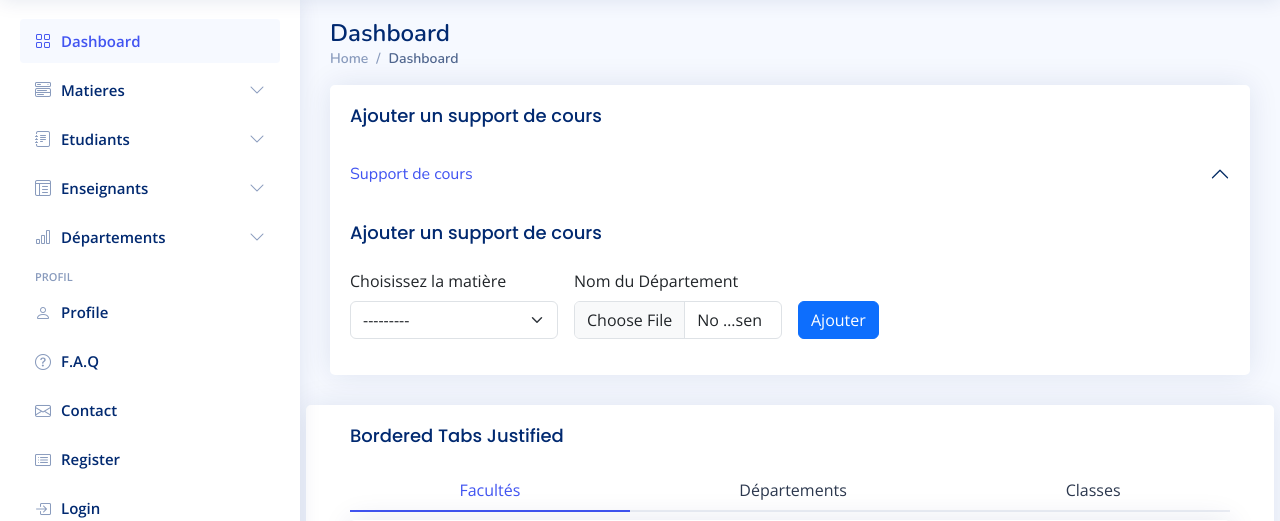
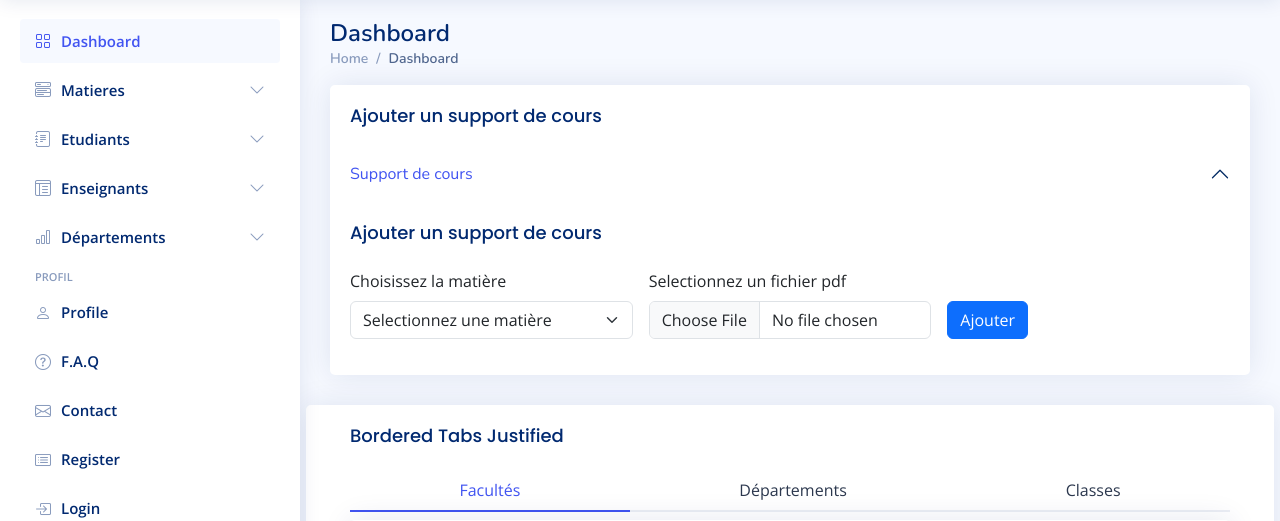
Before and after one commit to nsd-design/pgpul, a Django app: page /cours/support/ in a window 1280 px wide, after a click on "Support de cours". Shown: the part 61-582 px from the top of the page. Run offline with Django 4.2, Linux system fonts and the light colour scheme; a user stored in the database is signed in; tables that the repository leaves empty hold one stand-in row (values such as "Sample post"); some libraries are stand-ins or nearby versions.

Commit message:
Load les matieres du departement de user

```diff
--- a/pgpul_admin/templates/pgpul_admin/pages/support_cours.html
+++ b/pgpul_admin/templates/pgpul_admin/pages/support_cours.html
@@ -32,14 +32,24 @@
                         <form method="POST" action="{{ support_cours }}" class="row g-3" enctype="multipart/form-data" id="support_cours_form">
                             {% csrf_token %}
 
-                            <div class="col-md-3">
-                                <label for="id_matiere_support" class="form-label">Choisissez la matière</label>
-                                {{ form.matiere_support | as_crispy_field}}
+                            <div class="col-md-4">
+                                <label for="matiere_support" class="form-label">Choisissez la matière</label>
+                                <div class="col-sm-12">
+
+                                <select class="form-select" name="matiere_support" aria-label="Default select example" id="matiere_support">
+                                  <option>Selectionnez une matière</option>
+                                    {% for matiere in matieres %}
+                                  <option value="{{ matiere.id }}">{{ matiere.nom_mat }}</option>
+                                  {% endfor %}
+                                </select>
+                                </div>
                             </div>
 
-                            <div class="col-md-3">
-                                <label for="id_designation_support" class="form-label">Nom du Département</label>
-                                {{ form.designation_support | as_crispy_field}}
+                            <div class="col-md-4">
+                                <label for="id_designation_support" class="form-label">Selectionnez un fichier pdf</label>
+                                <div class="col-sm-12">
+                                    <input type="file" class="form-control" name="designation_support" class="form-control" id="id_designation_support" required="">
+                                </div>
                             </div>
                             <div class="col-12 col-md-3 position-md-absolute top-md-0 mt-md-5 mb-3 end-md-0 translate-md-middle-y">
                                 <button class="btn btn-primary" type="submit">Ajouter</button>
--- a/pgpul_admin/views.py
+++ b/pgpul_admin/views.py
@@ -491,50 +491,68 @@ def affiche_contenu_cours(request, id_cours, id_matiere):
 
 def create_support_cours(request):
     supports_cours = None
+    type_user = ""
+    user_instance = None
     if request.method == "GET":
-        supports_cours = get_supports_de_cours(request)
+        supports_cours, type_user, user_instance = get_supports_de_cours(request)
 
     if request.method == "POST":
         extension_authorized = ['.pdf']
-        support_form = SupportCoursForm(request.POST, request.FILES)
+        # support_form = SupportCoursForm(request.POST, request.FILES)
 
-        if support_form.is_valid():
-            document = support_form.cleaned_data['designation_support']
-            matiere = support_form.cleaned_data['matiere_support']
+        document = request.FILES['designation_support']
+        matiere = request.POST.get('matiere_support')
 
-            extension = pathlib.Path(str(document)).suffix #  Get file extension
-            extension = extension.lower()
+        extension = pathlib.Path(str(document)).suffix #  Get file extension
+        extension = extension.lower()
+        try:
+            matiere = Matiere.objects.get(id=int(matiere))
+        except Matiere.DoesNotExist:
+            messages.error(request, "La matiere specifiée n'existe pas")
 
-            if extension in extension_authorized:
-                new_support = supportCours.objects.create(
-                    designation_support=document, matiere_support=matiere, created_by=request.user
-                )
+        if extension in extension_authorized:
+            new_support = supportCours.objects.create(
+                designation_support=document, matiere_support=matiere, created_by=request.user
+            )
 
-                new_support.save()
-                messages.success(request, "Support de cours enregistré avec succès !")
-                return redirect("support_cours")
-            else:
-                messages.error(request, "Le fichier doit être au format PDF")
+            new_support.save()
+            messages.success(request, "Support de cours enregistré avec succès !")
+            return redirect("support_cours")
+        else:
+            messages.error(request, "Le fichier doit être au format PDF")
+
+    # Get Matiere by Departement de l'user connected
+    matieres = None
+    if type_user == 'etd':
+        matieres = Matiere.objects.filter(dept_mat=user_instance.departement_etd)
+    elif type_user == 'ens':
+        matieres = Matiere.objects.filter(dept_mat=user_instance.departement_principal)
 
     form = SupportCoursForm()
-    context = {'form': form, "supports": supports_cours}
+    context = {'form': form, "supports": supports_cours, "matieres": matieres}
     return render(request, template_path + "support_cours.html", context=context)
 
 
 def get_supports_de_cours(request):
+    """
+    Les deuxiemes valeurs de retour: `etd` et `ens` designe respectivement
+    si l'utilisateur est un Etudiant ou un Enseignant
+    :param request:
+    :return:
+    """
     usr = request.user
     try:
         etudiant = Etudiant.objects.get(id=usr.id)
         matieres_by_departement = Matiere.objects.filter(dept_mat=etudiant.departement_etd)
         support_by_matiere = supportCours.objects.filter(matiere_support__in=matieres_by_departement)
-        return support_by_matiere
+        return support_by_matiere, 'etd', etudiant
     except Etudiant.DoesNotExist:
         pass
     try:
         enseignant = Enseignant.objects.get(id=usr.id)
         matieres_by_departement = Matiere.objects.filter(dept_mat=enseignant.departement_principal)
         support_by_matiere = supportCours.objects.filter(matiere_support__in=matieres_by_departement)
-        return support_by_matiere
+        return support_by_matiere, 'ens', enseignant
 
     except Enseignant.DoesNotExist:
         pass
```
Also changed, not shown: 3 other files.
